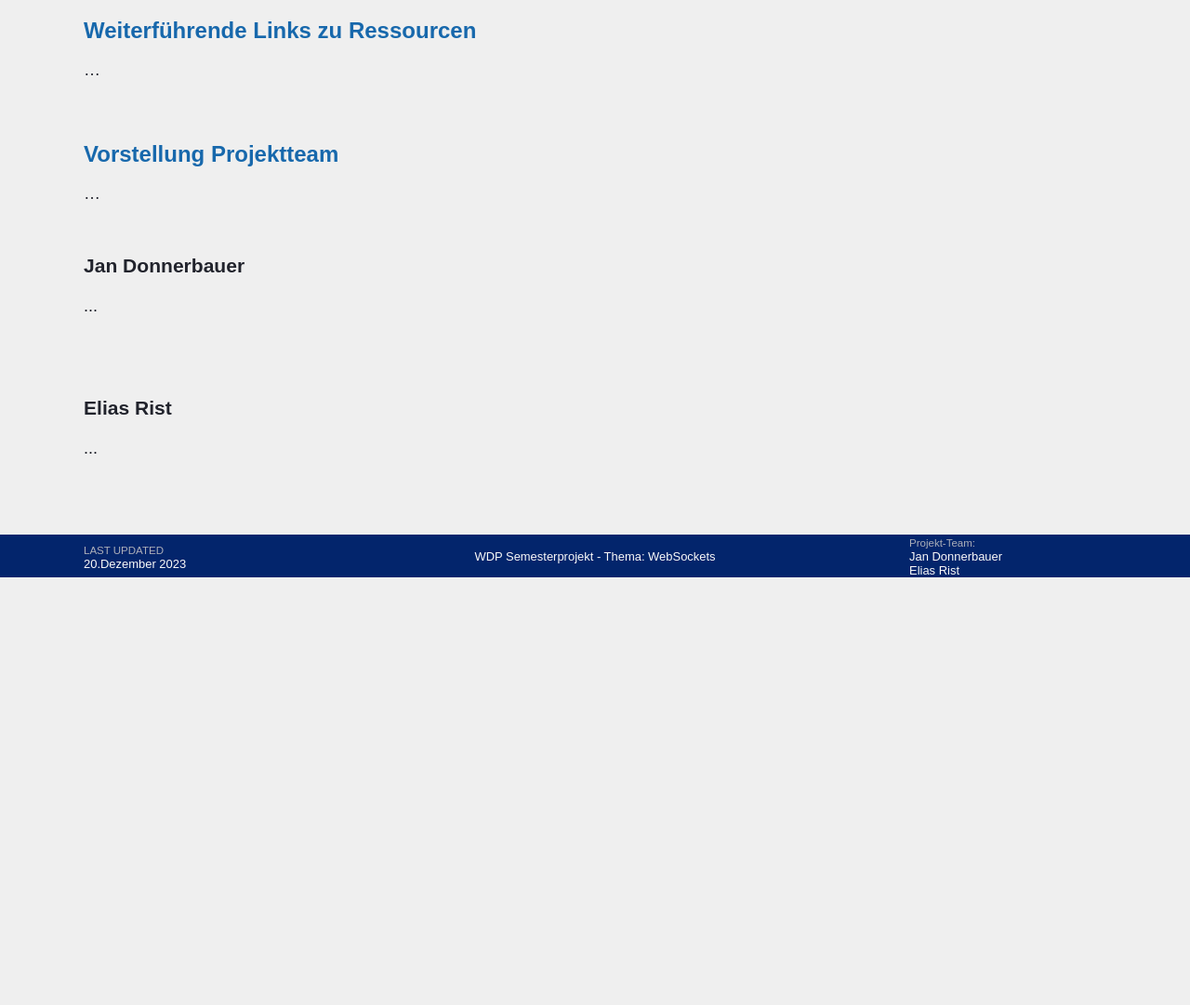
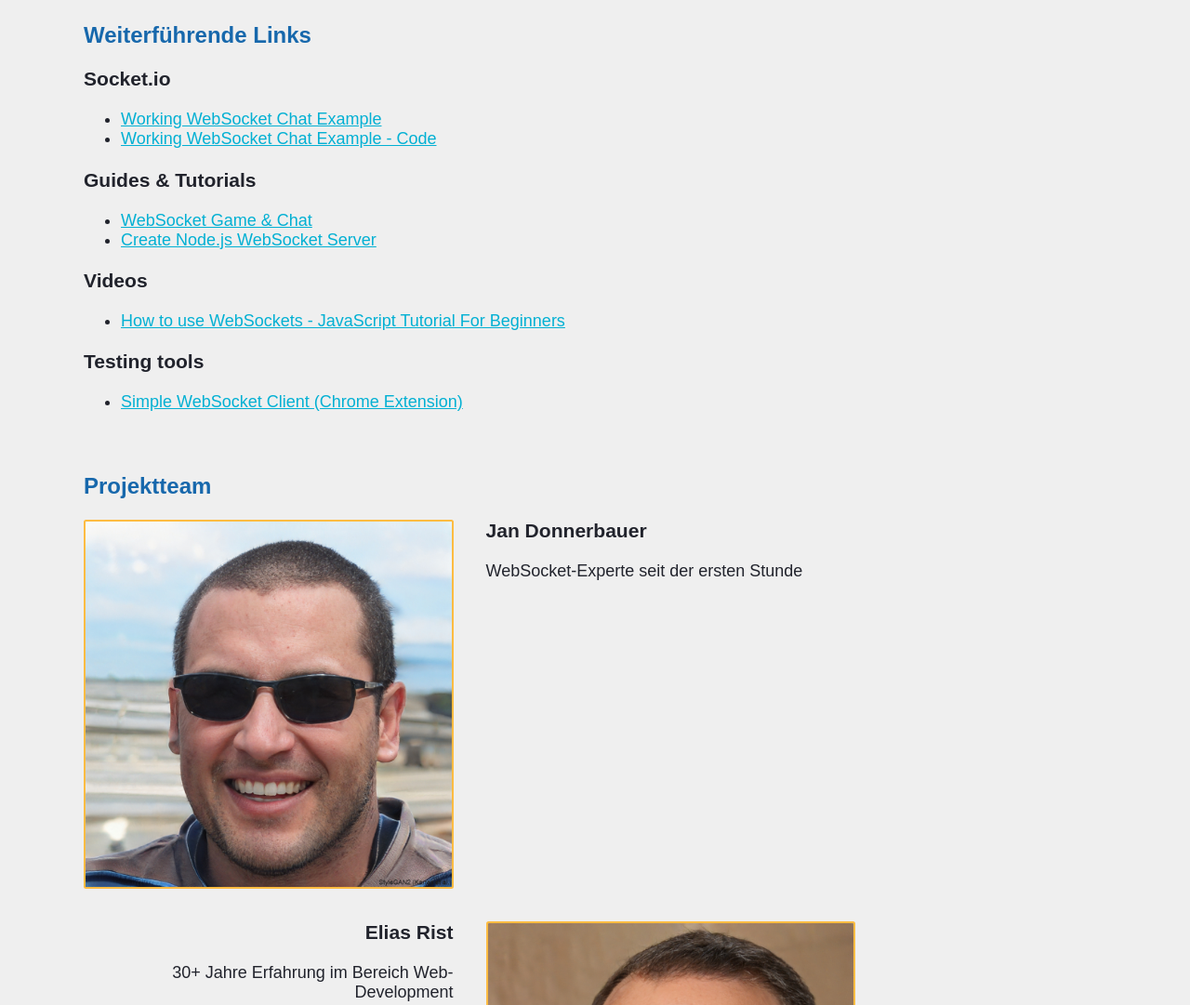
Before and after one commit to WDP3-FH/websockets-for-dummies, a plain HTML site: page summary_page/index.html in a window 1280 px wide. Shown: the part 1341-2422 px from the top of the page at 93% size. Before the commit the page ends 1962 px from the top, so only its background shows below. Drawn offline with Linux system fonts and the light colour scheme; a web font is replaced by a local one.

Commit message:
added resource links + team members

```diff
--- a/summary_page/index.html
+++ b/summary_page/index.html
@@ -1,6 +1,5 @@
 <!DOCTYPE html>
 <html lang="en">
-
     <head>
         <meta charset="utf-8" />
         <meta name="viewport" content="width=device-width, initial-scale=1.0" />
@@ -10,7 +9,8 @@
         <link rel="preconnect" href="https://fonts.gstatic.com" crossorigin />
         <link
             href="https://fonts.googleapis.com/css2?family=Martel+Sans:wght@400;600;700&display=swap"
-            rel="stylesheet" />
+            rel="stylesheet"
+        />
         <link href="./styles/styles.css" rel="stylesheet" />
     </head>
 
@@ -26,19 +26,29 @@
                     </li>
                     <li>
                         <div class="js-darkmode-toggle darkmode-toggle">
-                            <svg xmlns="http://www.w3.org/2000/svg"
-                                viewBox="0 0 24 24" fill="currentColor"
-                                data-slot="icon" class="js-darkmode-sun">
+                            <svg
+                                xmlns="http://www.w3.org/2000/svg"
+                                viewBox="0 0 24 24"
+                                fill="currentColor"
+                                data-slot="icon"
+                                class="js-darkmode-sun"
+                            >
                                 <path
-                                    d="M12 2.25a.75.75 0 0 1 .75.75v2.25a.75.75 0 0 1-1.5 0V3a.75.75 0 0 1 .75-.75ZM7.5 12a4.5 4.5 0 1 1 9 0 4.5 4.5 0 0 1-9 0ZM18.894 6.166a.75.75 0 0 0-1.06-1.06l-1.591 1.59a.75.75 0 1 0 1.06 1.061l1.591-1.59ZM21.75 12a.75.75 0 0 1-.75.75h-2.25a.75.75 0 0 1 0-1.5H21a.75.75 0 0 1 .75.75ZM17.834 18.894a.75.75 0 0 0 1.06-1.06l-1.59-1.591a.75.75 0 1 0-1.061 1.06l1.59 1.591ZM12 18a.75.75 0 0 1 .75.75V21a.75.75 0 0 1-1.5 0v-2.25A.75.75 0 0 1 12 18ZM7.758 17.303a.75.75 0 0 0-1.061-1.06l-1.591 1.59a.75.75 0 0 0 1.06 1.061l1.591-1.59ZM6 12a.75.75 0 0 1-.75.75H3a.75.75 0 0 1 0-1.5h2.25A.75.75 0 0 1 6 12ZM6.697 7.757a.75.75 0 0 0 1.06-1.06l-1.59-1.591a.75.75 0 0 0-1.061 1.06l1.59 1.591Z" />
+                                    d="M12 2.25a.75.75 0 0 1 .75.75v2.25a.75.75 0 0 1-1.5 0V3a.75.75 0 0 1 .75-.75ZM7.5 12a4.5 4.5 0 1 1 9 0 4.5 4.5 0 0 1-9 0ZM18.894 6.166a.75.75 0 0 0-1.06-1.06l-1.591 1.59a.75.75 0 1 0 1.06 1.061l1.591-1.59ZM21.75 12a.75.75 0 0 1-.75.75h-2.25a.75.75 0 0 1 0-1.5H21a.75.75 0 0 1 .75.75ZM17.834 18.894a.75.75 0 0 0 1.06-1.06l-1.59-1.591a.75.75 0 1 0-1.061 1.06l1.59 1.591ZM12 18a.75.75 0 0 1 .75.75V21a.75.75 0 0 1-1.5 0v-2.25A.75.75 0 0 1 12 18ZM7.758 17.303a.75.75 0 0 0-1.061-1.06l-1.591 1.59a.75.75 0 0 0 1.06 1.061l1.591-1.59ZM6 12a.75.75 0 0 1-.75.75H3a.75.75 0 0 1 0-1.5h2.25A.75.75 0 0 1 6 12ZM6.697 7.757a.75.75 0 0 0 1.06-1.06l-1.59-1.591a.75.75 0 0 0-1.061 1.06l1.59 1.591Z"
+                                />
                             </svg>
-                            <svg xmlns="http://www.w3.org/2000/svg"
-                                viewBox="0 0 24 24" fill="currentColor"
+                            <svg
+                                xmlns="http://www.w3.org/2000/svg"
+                                viewBox="0 0 24 24"
+                                fill="currentColor"
                                 data-slot="icon"
-                                class="js-darkmode-moon hidden">
-                                <path fill-rule="evenodd"
+                                class="js-darkmode-moon hidden"
+                            >
+                                <path
+                                    fill-rule="evenodd"
                                     d="M9.528 1.718a.75.75 0 0 1 .162.819A8.97 8.97 0 0 0 9 6a9 9 0 0 0 9 9 8.97 8.97 0 0 0 3.463-.69.75.75 0 0 1 .981.98 10.503 10.503 0 0 1-9.694 6.46c-5.799 0-10.5-4.7-10.5-10.5 0-4.368 2.667-8.112 6.46-9.694a.75.75 0 0 1 .818.162Z"
-                                    clip-rule="evenodd" />
+                                    clip-rule="evenodd"
+                                />
                             </svg>
                         </div>
                     </li>
@@ -51,11 +61,18 @@
                 <div class="feature-list">
                     <p class="feature">Featured Posts</p>
                     <div id="feature-svg">
-                        <svg xmlns="http://www.w3.org/2000/svg" width="16"
-                            height="16" viewBox="0 0 24 24" fill="none"
-                            stroke="currentColor" stroke-width="2"
-                            stroke-linecap="round" stroke-linejoin="round"
-                            class="sc-7a9d79d2-1 gHFwDd">
+                        <svg
+                            xmlns="http://www.w3.org/2000/svg"
+                            width="16"
+                            height="16"
+                            viewBox="0 0 24 24"
+                            fill="none"
+                            stroke="currentColor"
+                            stroke-width="2"
+                            stroke-linecap="round"
+                            stroke-linejoin="round"
+                            class="sc-7a9d79d2-1 gHFwDd"
+                        >
                             <polyline points="9 18 15 12 9 6"></polyline>
                         </svg>
                     </div>
@@ -76,7 +93,12 @@
                 <section id="exciting-details">
                     <h2>Spannende (Implementierungs-)Details</h2>
                     <section id="exciting-details--detail-one">
-                        <h3>Detail 1</h3>
+                        <h3>Spannendes Implementierungsdetail 1.0</h3>
+                        <p>
+                            Folgendes Code-Beispiel zeigt die verblüffende
+                            css-Klasse .some-box. Sie ist außergewöhnlich, weil
+                            ...
+                        </p>
                         <pre class="display-code">
 <code class="language-css">
 .some-box {
@@ -87,10 +109,9 @@
 }
 </code>
 </pre>
-                        <p>…</p>
                     </section>
                     <section id="exciting-details--detail-two">
-                        <h3>Detail 2</h3>
+                        <h3>Spannendes Implementierungsdetail 2.0</h3>
                         <p>…</p>
                     </section>
                 </section>
@@ -99,20 +120,85 @@
                     <p>...</p>
                 </section>
                 <section id="links">
-                    <h2>Weiterführende Links zu Ressourcen</h2>
-                    <p>…</p>
+                    <h2>Weiterführende Links</h2>
+                    <h3>Socket.io</h3>
+                    <ul>
+                        <li>
+                            <a
+                                class="resource-link"
+                                href="https://socket.io/demos/chat/"
+                                >Working WebSocket Chat Example</a
+                            >
+                        </li>
+                        <li>
+                            <a
+                                class="resource-link"
+                                href="https://github.com/socketio/socket.io/tree/master/examples/chat"
+                                >Working WebSocket Chat Example - Code</a
+                            >
+                        </li>
+                    </ul>
+                    <h3>Guides & Tutorials</h3>
+                    <ul>
+                        <li>
+                            <a
+                                class="resource-link"
+                                href="https://unsere-schule.org/programmieren/javascript/websocket-chat-und-multiplayer-spiel/"
+                                >WebSocket Game & Chat</a
+                            >
+                        </li>
+                        <li>
+                            <a
+                                class="resource-link"
+                                href="https://www.honeybadger.io/blog/websocket-node/"
+                                >Create Node.js WebSocket Server</a
+                            >
+                        </li>
+                    </ul>
+                    <h3>Videos</h3>
+                    <ul>
+                        <li>
+                            <a
+                                class="resource-link"
+                                href="https://www.youtube.com/watch?v=FduLSXEHLng&ab_channel=dcode"
+                                >How to use WebSockets - JavaScript Tutorial For
+                                Beginners</a
+                            >
+                        </li>
+                    </ul>
+                    <h3>Testing tools</h3>
+                    <ul>
+                        <li>
+                            <a
+                                class="resource-link"
+                                href="https://github.com/olshevskiy87/simple-websocket-client"
+                                >Simple WebSocket Client (Chrome Extension)</a
+                            >
+                        </li>
+                    </ul>
                 </section>
                 <section id="project-team">
-                    <h2>Vorstellung Projektteam</h2>
-                    <p>…</p>
-                    <section id="project-team--jan-donnerbauer">
-                        <h3>Jan Donnerbauer</h3>
-                        <p>...</p>
-                    </section>
-                    <section id="project-team--elias-rist">
-                        <h3>Elias Rist</h3>
-                        <p>...</p>
-                    </section>
+                    <h2>Projektteam</h2>
+                    <div class="project-team-member">
+                        <img src="./img/jan_donnerbauer.jpeg" />
+                        <div
+                            class="project-team-member-content"
+                            id="project-team--jan-donnerbauer"
+                        >
+                            <h3>Jan Donnerbauer</h3>
+                            <p>WebSocket-Experte seit der ersten Stunde</p>
+                        </div>
+                        <img src="./img/elias_rist.jpeg" />
+                        <div
+                            class="project-team-member-content"
+                            id="project-team--elias-rist"
+                        >
+                            <h3>Elias Rist</h3>
+                            <p>
+                                30+ Jahre Erfahrung im Bereich Web-Development
+                            </p>
+                        </div>
+                    </div>
                 </section>
             </div>
 
@@ -137,6 +223,7 @@
                                 <a href="#exciting-details--detail-two">
                                     Detail 2
                                 </a>
+                            </li>
                         </ul>
                     </li>
                     <li>
@@ -181,5 +268,4 @@
 
         <script src="./scripts/index.js"></script>
     </body>
-
 </html>
--- a/summary_page/styles/styles.css
+++ b/summary_page/styles/styles.css
@@ -17,7 +17,7 @@
   --light-grey: hsl(226, 8%, 70%);
 
   --font-family-default: 'Martel Sans', sans-serif;
-  --font-family-code: "placeholder";
+  --font-family-code: "monospace";
 }
 
 /* Kann leider nicht verwendet werden, weil keine Unterstützung für dark-mode-toggle-button */
@@ -218,6 +218,56 @@ h2 {
   color: var(--background-color);
 }
 
+/*----------  Resource-Links  ----------*/
+a {
+  color: var(--alt-main-color);
+}
+
+a:hover {
+  color: var(--highlight-color);
+}
+
+a:active {
+  color: var(--alt-highlight-color);
+}
+
+/*----------  Team  ----------*/
+#project-team h2{
+  margin-bottom: 22px;
+}
+
+.project-team-member {
+  display: grid;
+  grid-template-columns: 1fr 1fr;
+  gap: 35px;
+}
+
+.project-team-member h3 {
+  margin-top: 0;
+}
+
+.project-team-member img {
+  max-width: 100%;
+  border-radius: 2.5px;
+  border: 2.5px solid var(--highlight-color);
+}
+
+#project-team--elias-rist {
+  text-align: right;
+  grid-row: 2;
+  grid-column: 1 / 1;
+}
+
+@media screen and (max-width: 760px) {
+  .project-team-member {
+    grid-template-columns: 1fr;
+  }
+  #project-team--elias-rist {
+    text-align: left;
+    grid-row: 4;
+    grid-column: 1 / 1;
+  }
+}
 
 
 /*----------  ScrollSpy-Navigation  ----------*/
```
Also changed, not shown: summary_page/img/elias_rist.jpeg (added), summary_page/img/jan_donnerbauer.jpeg (added).
